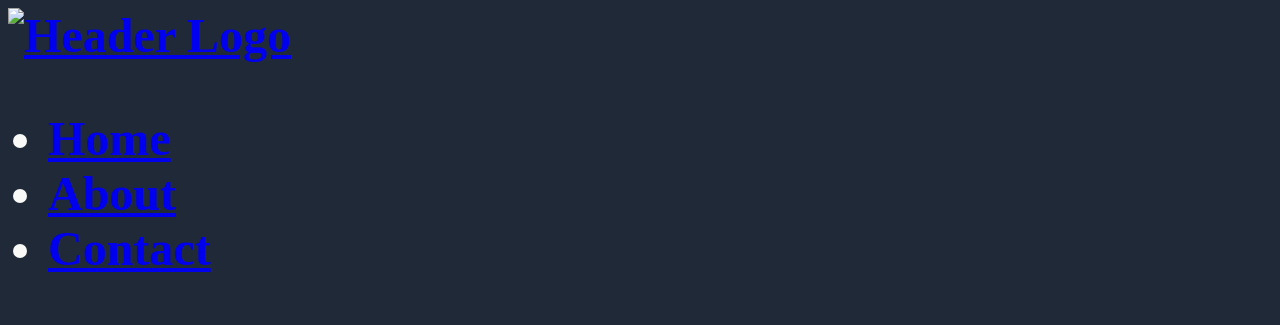
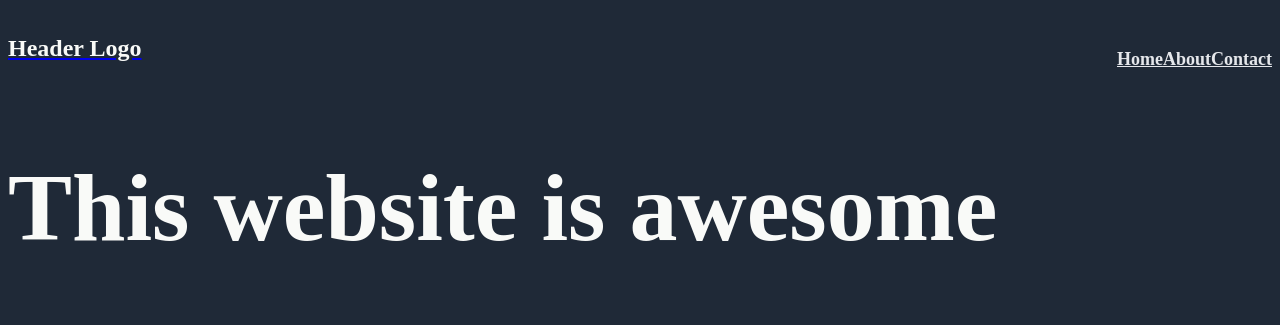
Before and after one commit to juliusg034/odin-landing-page-project, a plain HTML site: page index.html in a window 1280 px wide. Shown: the top 325 px of the page. Drawn offline with Linux system fonts and the light colour scheme.

Commit message:
Add some positioning css and header text class

```diff
--- a/index.html
+++ b/index.html
@@ -25,14 +25,14 @@
         <header>
 
             <a href="index.html">
-                <img src="#" alt="Header Logo" class="logo">
+                <h1 class="logo-text">Header Logo</h1>
             </a>
 
             <nav>
                 <ul>
-                    <li><a href="index.html">Home</a></li>
-                    <li><a href="about.html">About</a></li>
-                    <li><a href="#">Contact</a></li>
+                    <li><a class="link-text" href="index.html">Home</a></li>
+                    <li><a class="link-text" href="about.html">About</a></li>
+                    <li><a class="link-text" href="#">Contact</a></li>
                 </ul>
             </nav>
 
--- a/styles.css
+++ b/styles.css
@@ -16,6 +16,11 @@ body {
 .logo-text {
     font-size: 24px;
     color: #F9FAF8;
+}
+
+.link-text {
+    font-size: 18px;
+    color: #E5E7EB;
 }
 
 .button {
@@ -57,3 +62,19 @@ body {
 footer {
     background-color: #1F2937;
 }
+
+/* Positioning and Layout */
+
+header {
+    display: flex;
+    justify-content: space-between;
+    align-items: center;
+    margin: 0;
+    padding: 0;
+    height: 80px;
+}
+
+nav ul {
+    list-style: none;
+    display: flex;
+}
```
